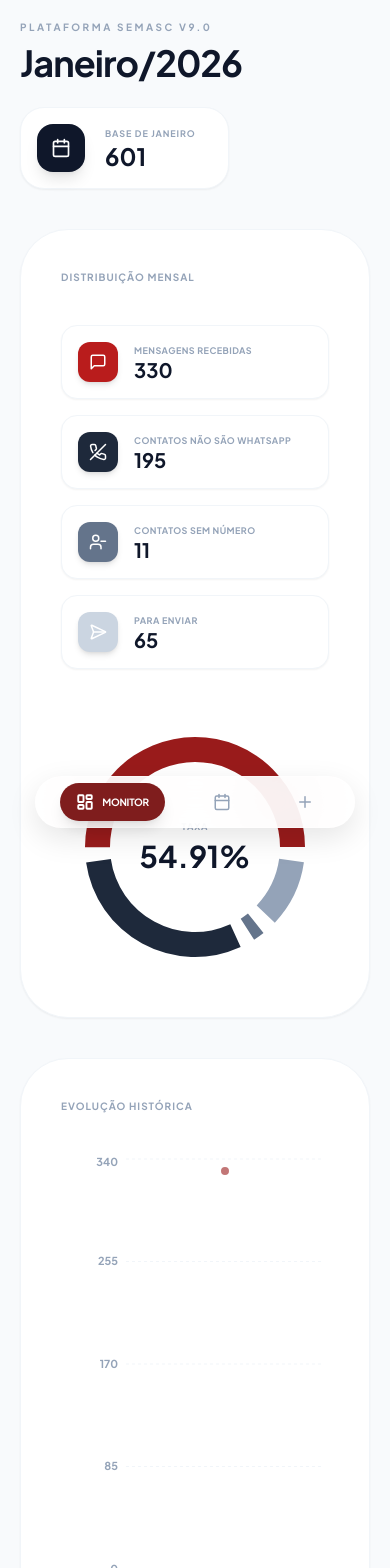
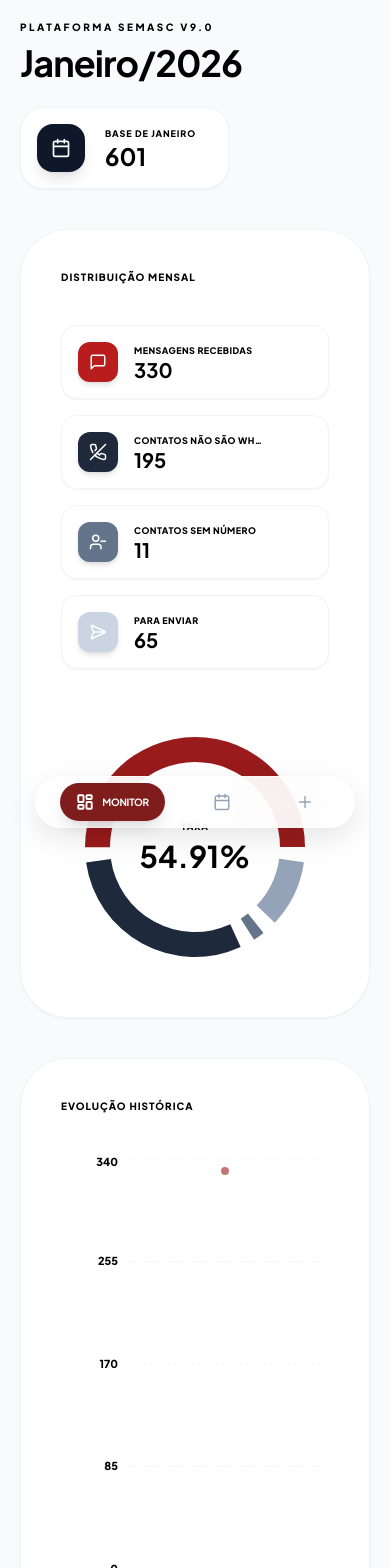
Before and after one commit to vasconcelosjoey-hue/REDMAXX-SEMASC, a React (Vite) app: page / in a window 390 px wide. Shown: the top 1568 px of the page. Built offline with nearby package versions, Linux system fonts and the light colour scheme.

Commit message:
feat(ui): Enhance StatCard and MiniStatusCard styling and functionality
Updates the styling of StatCard and MiniStatusCard components to use black text for better contrast.
Adds an optional `onEdit` prop to MiniStatusCard to enable edit functionality, indicated by a pencil icon.

```diff
--- a/App.tsx
+++ b/App.tsx
@@ -9,7 +9,7 @@ import {
   Plus, Trash2, Search, Users, LayoutDashboard,
   Loader2, ChevronRight, ClipboardPaste,
   ShieldCheck, Zap, Lock, Play, Calendar, ChevronDown, Wand2, MessageSquare, PhoneOff, UserMinus, SendHorizontal,
-  ShieldAlert, KeyRound
+  ShieldAlert, KeyRound, Pencil
 } from 'lucide-react';
 import { MonthlyStats } from './types.ts';
 import { extractDataFromImage } from './services/geminiService.ts';
@@ -20,15 +20,21 @@ const CHART_PALETTE = ['#991B1B', '#1E293B', '#64748B', '#94A3B8'];
 const LOGO_URL = "https://firebasestorage.googleapis.com/v0/b/redmaxx-semasc.firebasestorage.app/o/RELAT%C3%93RIO%20SEMASC.png?alt=media&token=335f2853-0e57-48a2-81e9-2b4b077cde0a";
 const AUTH_PASSWORD = "semascmanaus123";
 
-const MiniStatusCard: React.FC<{ label: string; value: number; color: string; icon: React.ReactNode }> = ({ label, value, color, icon }) => (
-  <div className="flex items-center gap-4 p-4 rounded-2xl bg-white border border-slate-100 shadow-sm transition-all hover:shadow-md hover:border-slate-200">
+const MiniStatusCard: React.FC<{ label: string; value: number; color: string; icon: React.ReactNode; onEdit?: () => void }> = ({ label, value, color, icon, onEdit }) => (
+  <div className="flex items-center gap-4 p-4 rounded-2xl bg-white border border-slate-100 shadow-sm transition-all hover:shadow-md hover:border-slate-200 relative group/card">
     <div className={`w-10 h-10 rounded-xl ${color} flex items-center justify-center text-white shadow-md shrink-0`}>
       {React.cloneElement(icon as React.ReactElement, { size: 18 })}
     </div>
-    <div className="min-w-0">
-      <p className="text-[9px] font-bold text-slate-400 uppercase tracking-wider mb-0.5 truncate">{label}</p>
-      <p className="text-xl font-bold text-slate-900 leading-none">{value.toLocaleString('pt-BR')}</p>
+    <div className="min-w-0 flex-1">
+      <p className="text-[9px] font-extrabold text-black uppercase tracking-wider mb-0.5 truncate">{label}</p>
+      <p className="text-xl font-bold text-black leading-none">{value.toLocaleString('pt-BR')}</p>
     </div>
+    <button
+      onClick={(e) => { e.stopPropagation(); onEdit?.(); }}
+      className="p-2 rounded-lg text-slate-300 hover:text-red-700 hover:bg-red-50 transition-all opacity-0 group-hover/card:opacity-100"
+    >
+      <Pencil size={14} />
+    </button>
   </div>
 );
 
@@ -63,7 +69,6 @@ const App: React.FC = () => {
   const TOTAL_BASE_IDENTIFICADA = 7439;
 
   useEffect(() => {
-    // Simulação de inicialização com progresso
     const interval = setInterval(() => {
       setInitProgress(prev => {
         if (prev >= 100) {
@@ -323,24 +328,32 @@ const App: React.FC = () => {
       <main className="flex-1 min-w-0 p-5 sm:p-8 lg:p-10 mb-10 md:mb-0">
         <header className="flex flex-col lg:flex-row items-start lg:items-center justify-between gap-6 mb-10">
           <div className="text-left">
-            <p className="text-[10px] text-slate-400 font-bold uppercase tracking-[0.25em] mb-2">PLATAFORMA SEMASC V9.0</p>
-            <h2 className="text-4xl sm:text-5xl font-bold text-slate-900 tracking-tight">
+            <p className="text-[10px] text-black font-extrabold uppercase tracking-[0.25em] mb-2">PLATAFORMA SEMASC V9.0</p>
+            <h2 className="text-4xl sm:text-5xl font-bold text-black tracking-tight">
               {activeTab === 'dashboard' ? currentMonth.monthName : activeTab === 'history' ? 'Consolidado' : 'Lançamento'}
             </h2>
           </div>
 
-          <div className="flex items-center gap-5 bg-white p-4 rounded-3xl border border-slate-100 shadow-sm pr-8 shrink-0">
+          <div className="flex items-center gap-5 bg-white p-4 rounded-3xl border border-slate-100 shadow-sm pr-8 shrink-0 relative group">
              <div className="w-12 h-12 bg-slate-900 rounded-2xl flex items-center justify-center text-white shadow-lg">
                 {activeTab === 'history' ? <Users size={20} /> : <Calendar size={20} />}
              </div>
              <div>
-               <p className="text-[9px] font-bold text-slate-400 uppercase tracking-widest leading-none mb-1.5">
+               <p className="text-[9px] font-extrabold text-black uppercase tracking-widest leading-none mb-1.5">
                   {activeTab === 'history' ? 'Base Total Ativa' : `Base de ${currentMonth.monthName.split('/')[0]}`}
                </p>
-               <p className="text-2xl font-bold text-slate-900 leading-none">
+               <p className="text-2xl font-bold text-black leading-none">
                   {activeTab === 'history' ? TOTAL_BASE_IDENTIFICADA.toLocaleString('pt-BR') : currentMonth.totalProcessado.toLocaleString('pt-BR')}
                </p>
              </div>
+             {activeTab !== 'history' && (
+               <button
+                onClick={() => requestAuthorization("Editar Base Mensal", () => setActiveTab('new'))}
+                className="absolute -right-2 -top-2 p-2 bg-white rounded-full shadow-md border border-slate-100 text-slate-300 hover:text-red-700 transition-all opacity-0 group-hover:opacity-100"
+               >
+                 <Pencil size={12} />
+               </button>
+             )}
           </div>
         </header>
 
@@ -349,12 +362,12 @@ const App: React.FC = () => {
             <motion.div key="dash" initial={{ opacity: 0, y: 15 }} animate={{ opacity: 1, y: 0 }} transition={{ duration: 0.4 }} className="space-y-12">
               <div className="grid grid-cols-1 xl:grid-cols-3 gap-10">
                 <div className="bg-white p-10 rounded-[3rem] border border-slate-100 shadow-sm xl:col-span-1 flex flex-col">
-                  <h3 className="text-[10px] font-bold uppercase tracking-widest text-slate-400 mb-10">Distribuição Mensal</h3>
+                  <h3 className="text-[10px] font-extrabold uppercase tracking-widest text-black mb-10">Distribuição Mensal</h3>
                   <div className="grid grid-cols-1 gap-4 mb-12">
-                    <MiniStatusCard label="Mensagens Recebidas" value={currentMonth.enviado} color="bg-red-700" icon={<MessageSquare/>} />
-                    <MiniStatusCard label="Contatos Não São WhatsApp" value={currentMonth.naoWhatsapp} color="bg-slate-800" icon={<PhoneOff/>} />
-                    <MiniStatusCard label="Contatos Sem Número" value={currentMonth.semNumero} color="bg-slate-500" icon={<UserMinus/>} />
-                    <MiniStatusCard label="Para Enviar" value={currentMonth.paraEnviar} color="bg-slate-300" icon={<SendHorizontal/>} />
+                    <MiniStatusCard label="Mensagens Recebidas" value={currentMonth.enviado} color="bg-red-700" icon={<MessageSquare/>} onEdit={() => requestAuthorization("Editar Mensagens Recebidas", () => setActiveTab('new'))} />
+                    <MiniStatusCard label="Contatos Não São WhatsApp" value={currentMonth.naoWhatsapp} color="bg-slate-800" icon={<PhoneOff/>} onEdit={() => requestAuthorization("Editar Contatos Inválidos", () => setActiveTab('new'))} />
+                    <MiniStatusCard label="Contatos Sem Número" value={currentMonth.semNumero} color="bg-slate-500" icon={<UserMinus/>} onEdit={() => requestAuthorization("Editar Contatos Sem Número", () => setActiveTab('new'))} />
+                    <MiniStatusCard label="Para Enviar" value={currentMonth.paraEnviar} color="bg-slate-300" icon={<SendHorizontal/>} onEdit={() => requestAuthorization("Editar Fila de Envio", () => setActiveTab('new'))} />
                   </div>
                   <div className="h-[260px] relative">
                     <ResponsiveContainer width="100%" height="100%">
@@ -366,13 +379,13 @@ const App: React.FC = () => {
                       </PieChart>
                     </ResponsiveContainer>
                     <div className="absolute inset-0 flex flex-col items-center justify-center pointer-events-none">
-                       <span className="text-[9px] font-bold text-slate-400 uppercase tracking-widest mb-1">Taxa</span>
-                       <span className="text-3xl font-bold text-slate-900">{currentMonth.taxaSucesso}%</span>
+                       <span className="text-[9px] font-extrabold text-black uppercase tracking-widest mb-1">Taxa</span>
+                       <span className="text-3xl font-bold text-black">{currentMonth.taxaSucesso}%</span>
                     </div>
                   </div>
                 </div>
                 <div className="bg-white p-10 rounded-[3rem] border border-slate-100 shadow-sm xl:col-span-2 flex flex-col">
-                  <h3 className="text-[10px] font-bold uppercase tracking-widest text-slate-400 mb-10">Evolução Histórica</h3>
+                  <h3 className="text-[10px] font-extrabold uppercase tracking-widest text-black mb-10">Evolução Histórica</h3>
                   <div className="flex-1 min-h-[450px]">
                     <ResponsiveContainer width="100%" height="100%">
                       <AreaChart data={[...history].concat([currentMonth])}>
@@ -383,8 +396,8 @@ const App: React.FC = () => {
                           </linearGradient>
                         </defs>
                         <CartesianGrid strokeDasharray="3 3" vertical={false} stroke="#f1f5f9" />
-                        <XAxis dataKey="monthName" axisLine={false} tickLine={false} tick={{fill: '#94a3b8', fontSize: 11, fontWeight: 700}} />
-                        <YAxis axisLine={false} tickLine={false} tick={{fill: '#94a3b8', fontSize: 11, fontWeight: 700}} />
+                        <XAxis dataKey="monthName" axisLine={false} tickLine={false} tick={{fill: '#000', fontSize: 11, fontWeight: 800}} />
+                        <YAxis axisLine={false} tickLine={false} tick={{fill: '#000', fontSize: 11, fontWeight: 800}} />
                         <Tooltip />
                         <Area type="monotone" dataKey="enviado" stroke="#991B1B" strokeWidth={5} fill="url(#colorArea)" dot={{ r: 6, fill: '#991B1B', stroke: '#fff', strokeWidth: 4 }} />
                       </AreaChart>
@@ -409,7 +422,7 @@ const App: React.FC = () => {
                 {Object.entries(groupedCalendarView).sort((a, b) => parseInt(b[0]) - parseInt(a[0])).map(([year, months]) => (
                   <div key={year} className="bg-white rounded-[3rem] border border-slate-100 shadow-sm overflow-hidden">
                     <button onClick={() => setExpandedYears(prev => prev.includes(parseInt(year)) ? prev.filter(y => y !== parseInt(year)) : [...prev, parseInt(year)])} className="w-full flex items-center justify-between px-10 py-8 hover:bg-slate-50 transition-colors">
-                      <h3 className="text-2xl font-bold text-slate-800 tracking-tight uppercase tracking-widest">CICLO {year}</h3>
+                      <h3 className="text-2xl font-bold text-black tracking-tight uppercase tracking-widest">CICLO {year}</h3>
                       <ChevronDown size={28} className={`text-slate-300 transition-transform ${expandedYears.includes(parseInt(year)) ? 'rotate-180' : ''}`} />
                     </button>
                     <AnimatePresence>
@@ -419,21 +432,21 @@ const App: React.FC = () => {
                             <table className="w-full text-left">
                               <thead>
                                 <tr className="bg-slate-50/50">
-                                  <th className="px-10 py-6 text-[10px] font-bold text-slate-400 uppercase tracking-widest">Competência</th>
-                                  <th className="px-10 py-6 text-[10px] font-bold text-slate-400 uppercase tracking-widest text-center">Processados</th>
-                                  <th className="px-10 py-6 text-[10px] font-bold text-slate-400 uppercase tracking-widest text-center">Eficiência</th>
-                                  <th className="px-10 py-6 text-[10px] font-bold text-slate-400 uppercase tracking-widest text-center">Ações</th>
+                                  <th className="px-10 py-6 text-[10px] font-extrabold text-black uppercase tracking-widest">Competência</th>
+                                  <th className="px-10 py-6 text-[10px] font-extrabold text-black uppercase tracking-widest text-center">Processados</th>
+                                  <th className="px-10 py-6 text-[10px] font-extrabold text-black uppercase tracking-widest text-center">Eficiência</th>
+                                  <th className="px-10 py-6 text-[10px] font-extrabold text-black uppercase tracking-widest text-center">Ações</th>
                                 </tr>
                               </thead>
                               <tbody className="divide-y divide-slate-100">
                                 {(months as any[]).map((item: any) => (
                                   <tr key={item.monthName} className={`transition-colors ${item.status === 'Aguardando' ? 'opacity-25' : 'hover:bg-slate-50/50'}`}>
-                                    <td className="px-10 py-6 font-bold text-slate-700 text-base">{item.monthName}</td>
-                                    <td className="px-10 py-6 text-center font-bold text-slate-900 text-lg">{item.enviado || 0}</td>
-                                    <td className="px-10 py-6 text-center font-bold text-slate-500 text-base">{item.taxaSucesso}%</td>
+                                    <td className="px-10 py-6 font-bold text-black text-base">{item.monthName}</td>
+                                    <td className="px-10 py-6 text-center font-bold text-black text-lg">{item.enviado || 0}</td>
+                                    <td className="px-10 py-6 text-center font-bold text-black text-base">{item.taxaSucesso}%</td>
                                     <td className="px-10 py-6 text-center">
                                        <div className="flex items-center justify-center gap-4">
-                                          <span className={`px-4 py-1.5 rounded-xl text-[9px] font-bold uppercase tracking-widest border ${item.status === 'Consolidado' ? 'bg-slate-50 text-slate-500 border-slate-100' : item.status === 'Em andamento' ? 'bg-red-50 text-red-700 border-red-100' : 'text-slate-300 border-transparent'}`}>
+                                          <span className={`px-4 py-1.5 rounded-xl text-[9px] font-extrabold uppercase tracking-widest border ${item.status === 'Consolidado' ? 'bg-slate-50 text-slate-500 border-slate-100' : item.status === 'Em andamento' ? 'bg-red-50 text-red-700 border-red-100' : 'text-slate-300 border-transparent'}`}>
                                             {item.status}
                                           </span>
                                           {item.status === 'Consolidado' && (
@@ -469,8 +482,8 @@ const App: React.FC = () => {
                 </div>
                 <div className="p-12 sm:p-16 space-y-14">
                   <div className="space-y-5">
-                    <label className="text-[11px] font-bold text-slate-400 uppercase tracking-widest flex items-center gap-4"><ClipboardPaste size={18} /> Relatório de Texto</label>
-                    <textarea placeholder="Cole o relatório extraído do sistema..." value={smartPasteText} onChange={(e) => handleSmartPasteChange(e.target.value)} className="w-full h-44 bg-slate-50 border border-slate-200 rounded-3xl p-8 text-base font-medium text-slate-700 outline-none focus:border-red-200 focus:bg-white transition-all resize-none placeholder:text-slate-300" />
+                    <label className="text-[11px] font-extrabold text-black uppercase tracking-widest flex items-center gap-4"><ClipboardPaste size={18} /> Relatório de Texto</label>
+                    <textarea placeholder="Cole o relatório extraído do sistema..." value={smartPasteText} onChange={(e) => handleSmartPasteChange(e.target.value)} className="w-full h-44 bg-slate-50 border border-slate-200 rounded-3xl p-8 text-base font-medium text-black outline-none focus:border-red-200 focus:bg-white transition-all resize-none placeholder:text-slate-300" />
                   </div>
                   <form
                     onSubmit={(e) => {
@@ -482,15 +495,15 @@ const App: React.FC = () => {
                     <div className="grid grid-cols-1 sm:grid-cols-2 gap-10">
                       {[{ id: 'enviado', label: 'Mensagens Recebidas', color: 'focus:border-red-500' }, { id: 'naoWhatsapp', label: 'Contatos Não São WhatsApp', color: 'focus:border-slate-800' }, { id: 'semNumero', label: 'Contatos Sem Número', color: 'focus:border-slate-400' }, { id: 'paraEnviar', label: 'Para Enviar', color: 'focus:border-blue-400' }].map((field) => (
                         <div key={field.id} className="space-y-4">
-                          <label className="text-[10px] font-bold text-slate-400 uppercase tracking-widest ml-1">{field.label}</label>
-                          <input type="number" value={(currentMonth as any)[field.id]} onChange={e => updateCurrentData({ [field.id]: e.target.value })} className={`w-full bg-slate-50 border border-slate-200 rounded-2xl px-8 py-5 text-3xl font-bold text-slate-800 outline-none transition-all ${field.color}`} />
+                          <label className="text-[10px] font-extrabold text-black uppercase tracking-widest ml-1">{field.label}</label>
+                          <input type="number" value={(currentMonth as any)[field.id]} onChange={e => updateCurrentData({ [field.id]: e.target.value })} className={`w-full bg-slate-50 border border-slate-200 rounded-2xl px-8 py-5 text-3xl font-bold text-black outline-none transition-all ${field.color}`} />
                         </div>
                       ))}
                     </div>
                     <div className="pt-12 flex flex-col sm:flex-row items-center justify-between gap-12 border-t border-slate-50">
                       <div>
-                        <p className="text-[10px] font-bold text-slate-400 uppercase tracking-widest mb-2">Total Detectado</p>
-                        <span className="text-5xl font-bold text-slate-900 leading-none">{currentMonth.totalProcessado.toLocaleString('pt-BR')}</span>
+                        <p className="text-[10px] font-extrabold text-black uppercase tracking-widest mb-2">Total Detectado</p>
+                        <span className="text-5xl font-bold text-black leading-none">{currentMonth.totalProcessado.toLocaleString('pt-BR')}</span>
                       </div>
                       <button type="submit" className="w-full sm:w-auto premium-red-gradient text-white px-12 py-6 rounded-3xl font-bold text-[12px] uppercase tracking-widest flex items-center justify-center gap-5 transition-transform hover:scale-105 active:scale-95 shadow-2xl shadow-red-900/20">
                         Confirmar e Atualizar <ChevronRight size={22} />
@@ -504,11 +517,11 @@ const App: React.FC = () => {
         </AnimatePresence>
 
         <footer className="mt-20 pb-8 pt-8 border-t border-slate-100 flex items-center justify-center gap-4">
-           <span className="text-slate-400 text-[10px] font-bold uppercase tracking-[0.2em]">Powered by</span>
+           <span className="text-black text-[10px] font-extrabold uppercase tracking-[0.2em]">Powered by</span>
            <motion.img
             src={LOGO_URL}
             alt="RedMaxx Logo"
-            className="h-6 w-auto object-contain opacity-40 filter grayscale hover:grayscale-0 hover:opacity-100 transition-all"
+            className="h-6 w-auto object-contain filter grayscale hover:grayscale-0 hover:opacity-100 transition-all"
           />
         </footer>
       </main>
@@ -545,9 +558,9 @@ const App: React.FC = () => {
                  <ShieldAlert size={48} strokeWidth={1.5} />
               </div>
 
-              <h3 className="text-3xl font-bold text-slate-900 mb-2 tracking-tight">Autorização Necessária</h3>
-              <p className="text-slate-400 text-[10px] font-bold uppercase tracking-[0.2em] mb-12">
-                COMANDO: <span className="text-slate-900">{pendingAction?.label}</span>
+              <h3 className="text-3xl font-bold text-black mb-2 tracking-tight">Autorização Necessária</h3>
+              <p className="text-black text-[10px] font-extrabold uppercase tracking-[0.2em] mb-12">
+                COMANDO: <span className="text-red-700">{pendingAction?.label}</span>
               </p>
 
               <div className="space-y-8">
@@ -562,7 +575,7 @@ const App: React.FC = () => {
                       value={authInput}
                       onChange={(e) => setAuthInput(e.target.value)}
                       onKeyDown={(e) => e.key === 'Enter' && confirmAuthorization()}
-                      className="w-full bg-transparent py-5 text-xl font-bold text-slate-900 outline-none placeholder:text-slate-200 tracking-[0.2em]"
+                      className="w-full bg-transparent py-5 text-xl font-bold text-black outline-none placeholder:text-slate-200 tracking-[0.2em]"
                     />
                   </div>
                   {authError && (
@@ -602,8 +615,8 @@ const App: React.FC = () => {
                   <div className="w-4 h-4 bg-red-100 rounded-full" />
                 </div>
               </div>
-              <h3 className="text-2xl font-bold text-slate-900 mb-3 tracking-tight">Extraindo Dados</h3>
-              <p className="text-slate-400 text-[11px] font-bold uppercase tracking-widest leading-relaxed">Analisando imagem com inteligência artificial de alto desempenho</p>
+              <h3 className="text-2xl font-bold text-black mb-3 tracking-tight">Extraindo Dados</h3>
+              <p className="text-black text-[11px] font-extrabold uppercase tracking-widest leading-relaxed">Analisando imagem com inteligência artificial de alto desempenho</p>
             </div>
           </motion.div>
         )}
--- a/components/StatCard.tsx
+++ b/components/StatCard.tsx
@@ -34,12 +34,12 @@ const StatCard: React.FC<StatCardProps> = ({ label, value, icon, gradient, glowC
       </div>
 
       <div className="relative z-10">
-        <h3 className="text-4xl sm:text-5xl font-bold text-slate-900 tracking-tight leading-none mb-2">
+        <h3 className="text-4xl sm:text-5xl font-bold text-black tracking-tight leading-none mb-2">
           {value}
         </h3>
         <div className="mt-1">
-          <p className="text-[10px] font-bold text-slate-400 uppercase tracking-[0.15em] leading-tight mb-1">{label}</p>
-          {subtitle && <p className="text-[10px] text-slate-400 font-medium tracking-tight">{subtitle}</p>}
+          <p className="text-[10px] font-extrabold text-black uppercase tracking-[0.15em] leading-tight mb-1">{label}</p>
+          {subtitle && <p className="text-[10px] text-black font-semibold tracking-tight">{subtitle}</p>}
         </div>
       </div>
     </motion.div>
```
